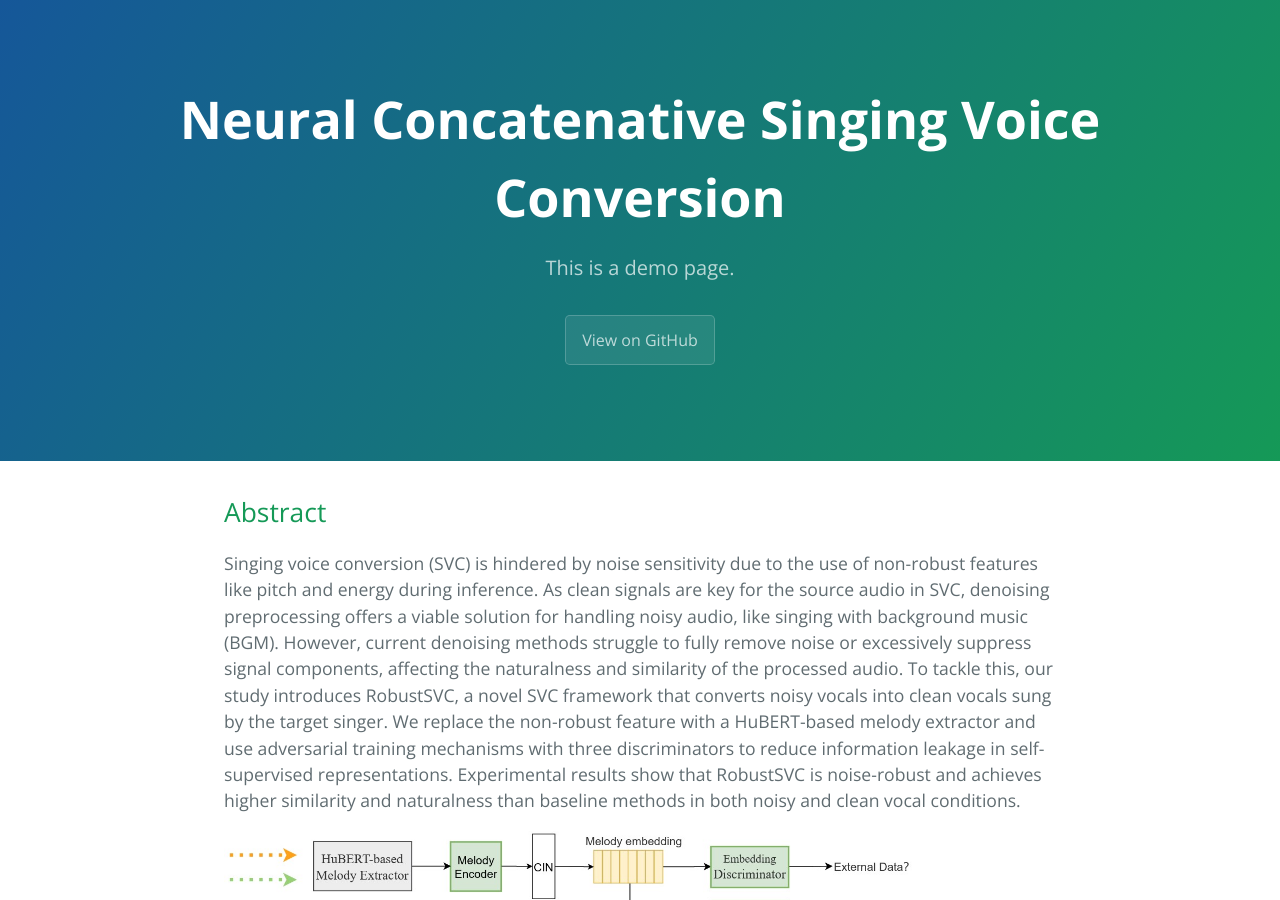
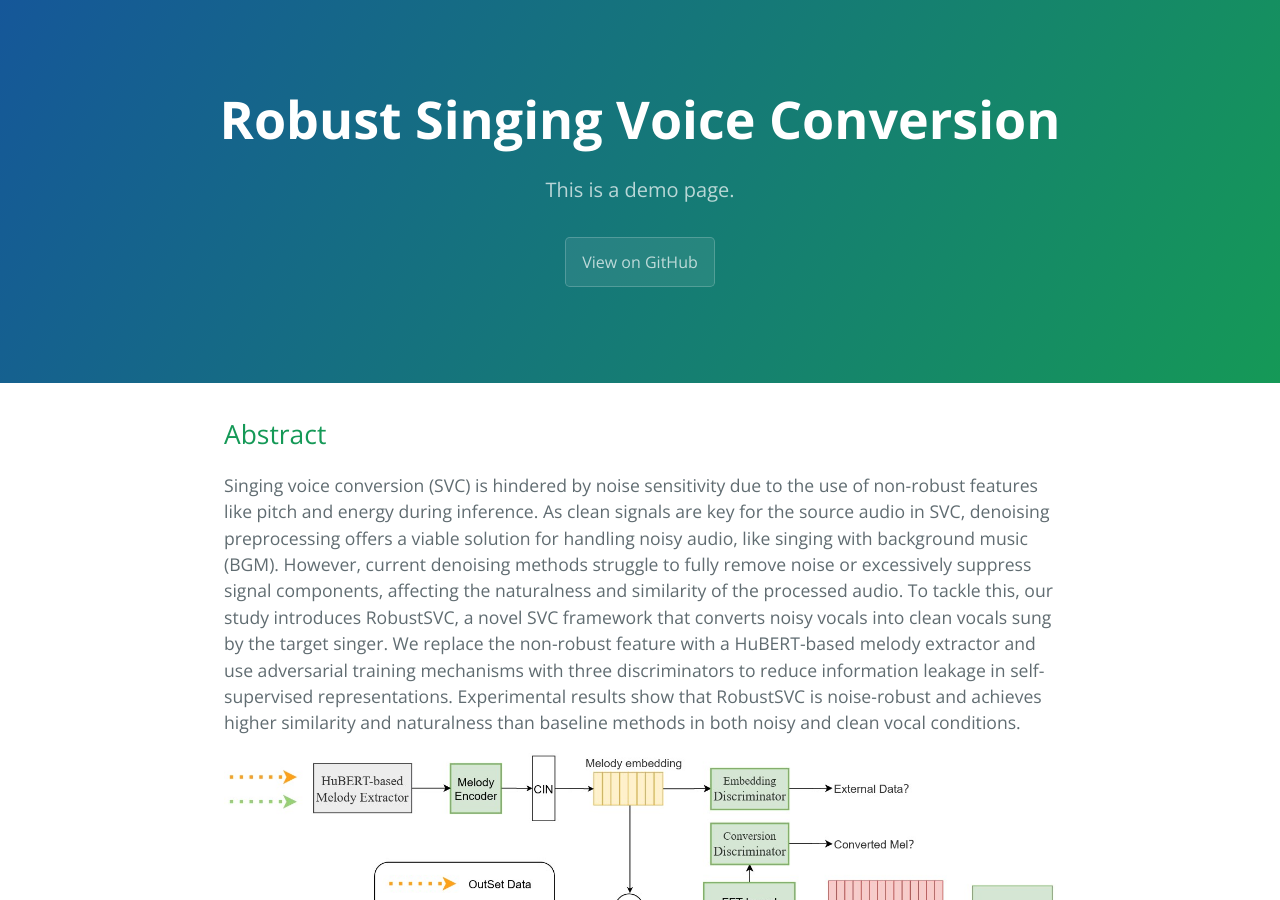
Before and after one commit to wei-chan2022/111, a Jekyll site: the page built from index.md, in a window 1280 px wide and 900 px high. Built offline with Jekyll 4.4.1, drawn with Linux system fonts in a browser that asks for light colours; our own code applies the rules of GitHub Pages for plain Markdown files.

Commit message:
Update _config.yml

```diff
--- a/_config.yml
+++ b/_config.yml
@@ -18,7 +18,7 @@
 # You can create any custom variable you would like, and they will be accessible
 # in the templates via {{ site.myvariable }}.
 
-title: Neural Concatenative Singing Voice Conversion
+title: Robust Singing Voice Conversion
 description: >- # this means to ignore newlines until "baseurl:"
   This is a demo page.
 google_analytics:
```
